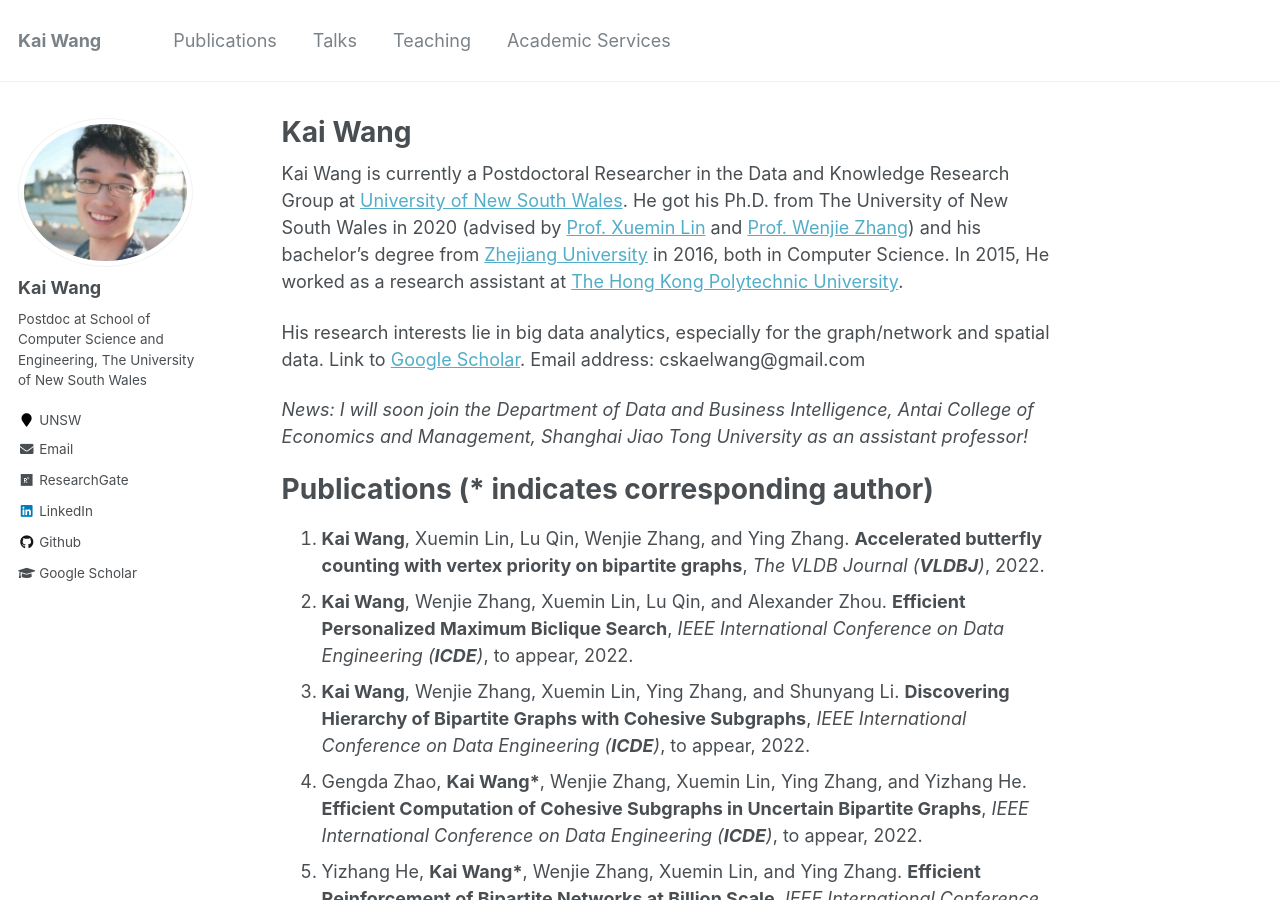
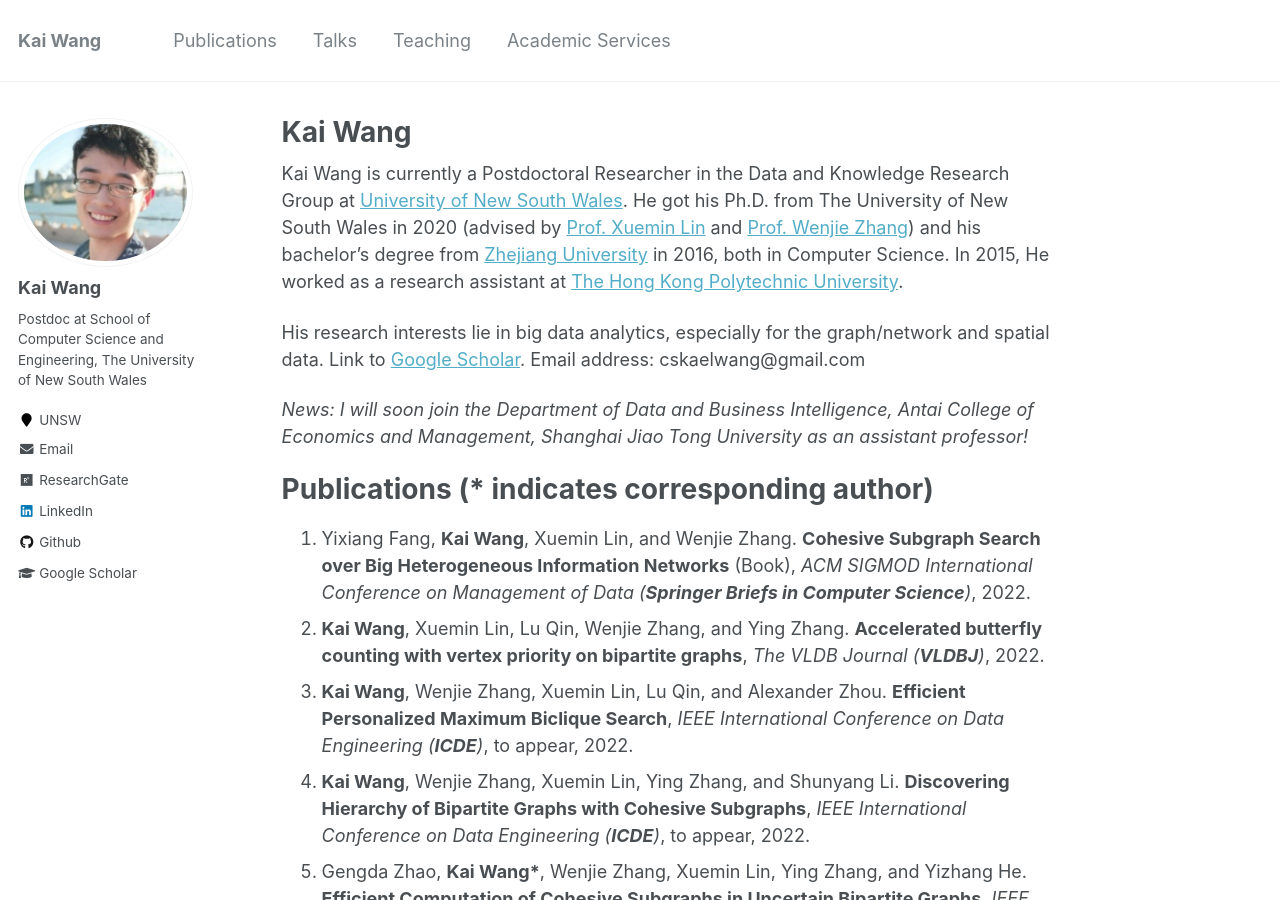
Before and after one commit to cs-kaiwang/cs-kaiwang.github.io, a Jekyll site: the page built from _pages/about.md, in a window 1280 px wide and 900 px high. Built offline with Jekyll 4.4.1, drawn with Linux system fonts in a browser that asks for light colours.

Commit message:
Update about.md

```diff
--- a/_pages/about.md
+++ b/_pages/about.md
@@ -16,28 +16,29 @@ His research interests lie in big data analytics, especially for the graph/netwo
 
 Publications (* indicates corresponding author)
 ======
-1. **Kai Wang**, Xuemin Lin, Lu Qin, Wenjie Zhang, and Ying Zhang. **Accelerated butterfly counting with vertex priority on bipartite graphs**, *The VLDB Journal (**VLDBJ**)*, 2022.
-2. **Kai Wang**, Wenjie Zhang, Xuemin Lin, Lu Qin, and Alexander Zhou. **Efficient Personalized Maximum Biclique Search**, *IEEE International Conference on Data Engineering (**ICDE**)*, to appear, 2022.
-3. **Kai Wang**, Wenjie Zhang, Xuemin Lin, Ying Zhang, and Shunyang Li. **Discovering Hierarchy of Bipartite Graphs with Cohesive Subgraphs**, *IEEE International Conference on Data Engineering (**ICDE**)*, to appear, 2022.
-4. Gengda Zhao, **Kai Wang\***, Wenjie Zhang, Xuemin Lin, Ying Zhang, and Yizhang He. **Efficient Computation of Cohesive Subgraphs in Uncertain Bipartite Graphs**, *IEEE International Conference on Data Engineering (**ICDE**)*, to appear, 2022.
-5. Yizhang He, **Kai Wang\***, Wenjie Zhang, Xuemin Lin, and Ying Zhang. **Efficient Reinforcement of Bipartite Networks at Billion Scale**, *IEEE International Conference on Data Engineering (**ICDE**)*, to appear, 2022.
-6. **Kai Wang**, Wenjie Zhang, Ying Zhang, Lu Qin, and Yuting Zhang. **Discovering Significant Communities on Bipartite Graphs: An Index-based Approach**, *IEEE Transactions on Knowledge and Data Engineering (**TKDE**)*, 2021.
-7. Yuting Zhang, **Kai Wang\***, Wenjie Zhang, Xuemin Lin, and Ying Zhang. **Pareto-Optimal Community Search on Large Bipartite Graphs**, *The Conference on Information and Knowledge Management (CIKM)*, 2021.
-8. **Kai Wang**, Yiheng Hu, Xuemin Lin, Wenjie Zhang, Lu Qin, and Ying Zhang. **CohBGA: A Cohesive Structure Based Bipartite Graph Analytics System** (Demo), *The Conference on Information and Knowledge Management (CIKM)*, 2021.
-9. Xiaoshuang Chen, **Kai Wang\***, Xuemin Lin, Wenjie Zhang, Lu Qin, and Ying Zhang. **Efficiently Answering Reachability and Path Queries on Temporal Bipartite Graphs**, *International Conference on Very Large Data Bases (**VLDB**)*, pages 1845-1858, 2021.
-10. Yixiang Fang, **Kai Wang**, Xuemin Lin, and Wenjie Zhang. **Cohesive Subgraph Search over Big Heterogeneous Information Networks: Applications, Challenges, and Solutions** (Tutorial), *ACM SIGMOD International Conference on Management of Data (**SIGMOD**)*, pages 2829-2838, 2021.
-11. **Kai Wang**, Xuemin Lin, Lu Qin, Wenjie Zhang, and Ying Zhang. **Towards Efficient Solutions of Bitruss Decomposition for Large-scale Bipartite Graphs**, *The VLDB Journal (**VLDBJ**)*, pages 1-24, 2021.
-12. Yizhang He, **Kai Wang\***, Wenjie Zhang, Xuemin Lin, and Ying Zhang. **Exploring Cohesive Subgraphs with Vertex Engagement and Tie Strength in Bipartite Graphs**, *Information Sciences*, pages 277-296, 2021.
-13. Fan Zhang, Jiadong Xie, **Kai Wang**, Shiyu Yang, Yu Jiang. **Discovering Key Users for Defending Network Structural Stability**, *World Wide Web*, pages 1-23, 2021.
-14. Bo Tang, Man Lung Yiu, Kyriakos Mouratidis, Jiahao Zhang, and **Kai Wang**. **On Discovering Motifs and Frequent Patterns in Spatial Trajectories with Discrete Frechet Distance**, *GeoInformatica*, to apprear, 2021.
-15. **Kai Wang**, Wenjie Zhang, Xuemin Lin, Ying Zhang, Lu Qin, and Yuting Zhang. **Efficient and Effective Community Search on Large-scale Bipartite Graphs**, *IEEE International Conference on Data Engineering (**ICDE**)*, pages 85-96, 2021.
-16. **Kai Wang**, Shuting Wang, Xin Cao, and Lu Qin. **Efficient Radius-bounded Community Search in Geo-social Networks**, *IEEE Transactions on Knowledge and Data Engineering (**TKDE**)*,  2020.
-17. Maryam Ghafouri, **Kai Wang\***, Fan Zhang, Ying Zhang, and Xuemin Lin. **Efficient Graph Hierarchical Decomposition With User Engagement And Tie Strength**, *International Conference on Database Systems for Advanced Applications (DASFAA)*, pages 448-465, 2020.
-18. **Kai Wang**, Xuemin Lin, Lu Qin, Wenjie Zhang, and Ying Zhang. **Efficient Bitruss Decomposition for Large-scale Bipartite Graphs**, *IEEE International Conference on Data Engineering (**ICDE**)*, pages 661-672, 2020.
-19. **Kai Wang**, Xuemin Lin, Lu Qin, Wenjie Zhang, and Ying Zhang. **Vertex Priority Based Butterfly Counting for Large-scale Bipartite Networks**, *International Conference on Very Large Data Bases (**VLDB**)*, pages 1139-1152, 2019.
-20. **Kai Wang**, Xin Cao, Xuemin Lin, Wenjie Zhang, and Lu Qin. **Efficient Computing of Radius-bounded k-cores**, *IEEE International Conference on Data Engineering (**ICDE**)*, pages 233-244, 2018.
-21. Bo Tang, Man Lung Yiu, Kyriakos Mouratidis, and **Kai Wang**. **Efficient Motif Discovery in Spatial Trajectories using Discrete Fréchet Distance**, *International Conference on Extending Database Technology (EDBT)*, pages 378-389, 2017.
-22. Lu Chen, Yunjun Gao, **Kai Wang**, Christian S Jensen, and Gang Chen. **Answering Why-not Questions on Metric Probabilistic Range Queries**, *IEEE International Conference on Data Engineering (**ICDE**)*, pages 767-778, 2016.
+1. Yixiang Fang, **Kai Wang**, Xuemin Lin, and Wenjie Zhang. **Cohesive Subgraph Search over Big Heterogeneous Information Networks** (Book), *ACM SIGMOD International Conference on Management of Data (**Springer Briefs in Computer Science**)*, 2022.
+2. **Kai Wang**, Xuemin Lin, Lu Qin, Wenjie Zhang, and Ying Zhang. **Accelerated butterfly counting with vertex priority on bipartite graphs**, *The VLDB Journal (**VLDBJ**)*, 2022.
+3. **Kai Wang**, Wenjie Zhang, Xuemin Lin, Lu Qin, and Alexander Zhou. **Efficient Personalized Maximum Biclique Search**, *IEEE International Conference on Data Engineering (**ICDE**)*, to appear, 2022.
+4. **Kai Wang**, Wenjie Zhang, Xuemin Lin, Ying Zhang, and Shunyang Li. **Discovering Hierarchy of Bipartite Graphs with Cohesive Subgraphs**, *IEEE International Conference on Data Engineering (**ICDE**)*, to appear, 2022.
+5. Gengda Zhao, **Kai Wang\***, Wenjie Zhang, Xuemin Lin, Ying Zhang, and Yizhang He. **Efficient Computation of Cohesive Subgraphs in Uncertain Bipartite Graphs**, *IEEE International Conference on Data Engineering (**ICDE**)*, to appear, 2022.
+6. Yizhang He, **Kai Wang\***, Wenjie Zhang, Xuemin Lin, and Ying Zhang. **Efficient Reinforcement of Bipartite Networks at Billion Scale**, *IEEE International Conference on Data Engineering (**ICDE**)*, to appear, 2022.
+7. **Kai Wang**, Wenjie Zhang, Ying Zhang, Lu Qin, and Yuting Zhang. **Discovering Significant Communities on Bipartite Graphs: An Index-based Approach**, *IEEE Transactions on Knowledge and Data Engineering (**TKDE**)*, 2021.
+8. Yuting Zhang, **Kai Wang\***, Wenjie Zhang, Xuemin Lin, and Ying Zhang. **Pareto-Optimal Community Search on Large Bipartite Graphs**, *The Conference on Information and Knowledge Management (CIKM)*, 2021.
+9. **Kai Wang**, Yiheng Hu, Xuemin Lin, Wenjie Zhang, Lu Qin, and Ying Zhang. **CohBGA: A Cohesive Structure Based Bipartite Graph Analytics System** (Demo), *The Conference on Information and Knowledge Management (CIKM)*, 2021.
+10. Xiaoshuang Chen, **Kai Wang\***, Xuemin Lin, Wenjie Zhang, Lu Qin, and Ying Zhang. **Efficiently Answering Reachability and Path Queries on Temporal Bipartite Graphs**, *International Conference on Very Large Data Bases (**VLDB**)*, pages 1845-1858, 2021.
+11. Yixiang Fang, **Kai Wang**, Xuemin Lin, and Wenjie Zhang. **Cohesive Subgraph Search over Big Heterogeneous Information Networks: Applications, Challenges, and Solutions** (Tutorial), *ACM SIGMOD International Conference on Management of Data (**SIGMOD**)*, pages 2829-2838, 2021.
+12. **Kai Wang**, Xuemin Lin, Lu Qin, Wenjie Zhang, and Ying Zhang. **Towards Efficient Solutions of Bitruss Decomposition for Large-scale Bipartite Graphs**, *The VLDB Journal (**VLDBJ**)*, pages 1-24, 2021.
+13. Yizhang He, **Kai Wang\***, Wenjie Zhang, Xuemin Lin, and Ying Zhang. **Exploring Cohesive Subgraphs with Vertex Engagement and Tie Strength in Bipartite Graphs**, *Information Sciences*, pages 277-296, 2021.
+14. Fan Zhang, Jiadong Xie, **Kai Wang**, Shiyu Yang, Yu Jiang. **Discovering Key Users for Defending Network Structural Stability**, *World Wide Web*, pages 1-23, 2021.
+15. Bo Tang, Man Lung Yiu, Kyriakos Mouratidis, Jiahao Zhang, and **Kai Wang**. **On Discovering Motifs and Frequent Patterns in Spatial Trajectories with Discrete Frechet Distance**, *GeoInformatica*, to apprear, 2021.
+16. **Kai Wang**, Wenjie Zhang, Xuemin Lin, Ying Zhang, Lu Qin, and Yuting Zhang. **Efficient and Effective Community Search on Large-scale Bipartite Graphs**, *IEEE International Conference on Data Engineering (**ICDE**)*, pages 85-96, 2021.
+17. **Kai Wang**, Shuting Wang, Xin Cao, and Lu Qin. **Efficient Radius-bounded Community Search in Geo-social Networks**, *IEEE Transactions on Knowledge and Data Engineering (**TKDE**)*,  2020.
+18. Maryam Ghafouri, **Kai Wang\***, Fan Zhang, Ying Zhang, and Xuemin Lin. **Efficient Graph Hierarchical Decomposition With User Engagement And Tie Strength**, *International Conference on Database Systems for Advanced Applications (DASFAA)*, pages 448-465, 2020.
+19. **Kai Wang**, Xuemin Lin, Lu Qin, Wenjie Zhang, and Ying Zhang. **Efficient Bitruss Decomposition for Large-scale Bipartite Graphs**, *IEEE International Conference on Data Engineering (**ICDE**)*, pages 661-672, 2020.
+20. **Kai Wang**, Xuemin Lin, Lu Qin, Wenjie Zhang, and Ying Zhang. **Vertex Priority Based Butterfly Counting for Large-scale Bipartite Networks**, *International Conference on Very Large Data Bases (**VLDB**)*, pages 1139-1152, 2019.
+21. **Kai Wang**, Xin Cao, Xuemin Lin, Wenjie Zhang, and Lu Qin. **Efficient Computing of Radius-bounded k-cores**, *IEEE International Conference on Data Engineering (**ICDE**)*, pages 233-244, 2018.
+22. Bo Tang, Man Lung Yiu, Kyriakos Mouratidis, and **Kai Wang**. **Efficient Motif Discovery in Spatial Trajectories using Discrete Fréchet Distance**, *International Conference on Extending Database Technology (EDBT)*, pages 378-389, 2017.
+23. Lu Chen, Yunjun Gao, **Kai Wang**, Christian S Jensen, and Gang Chen. **Answering Why-not Questions on Metric Probabilistic Range Queries**, *IEEE International Conference on Data Engineering (**ICDE**)*, pages 767-778, 2016.
 
 Talks
 ======
```
